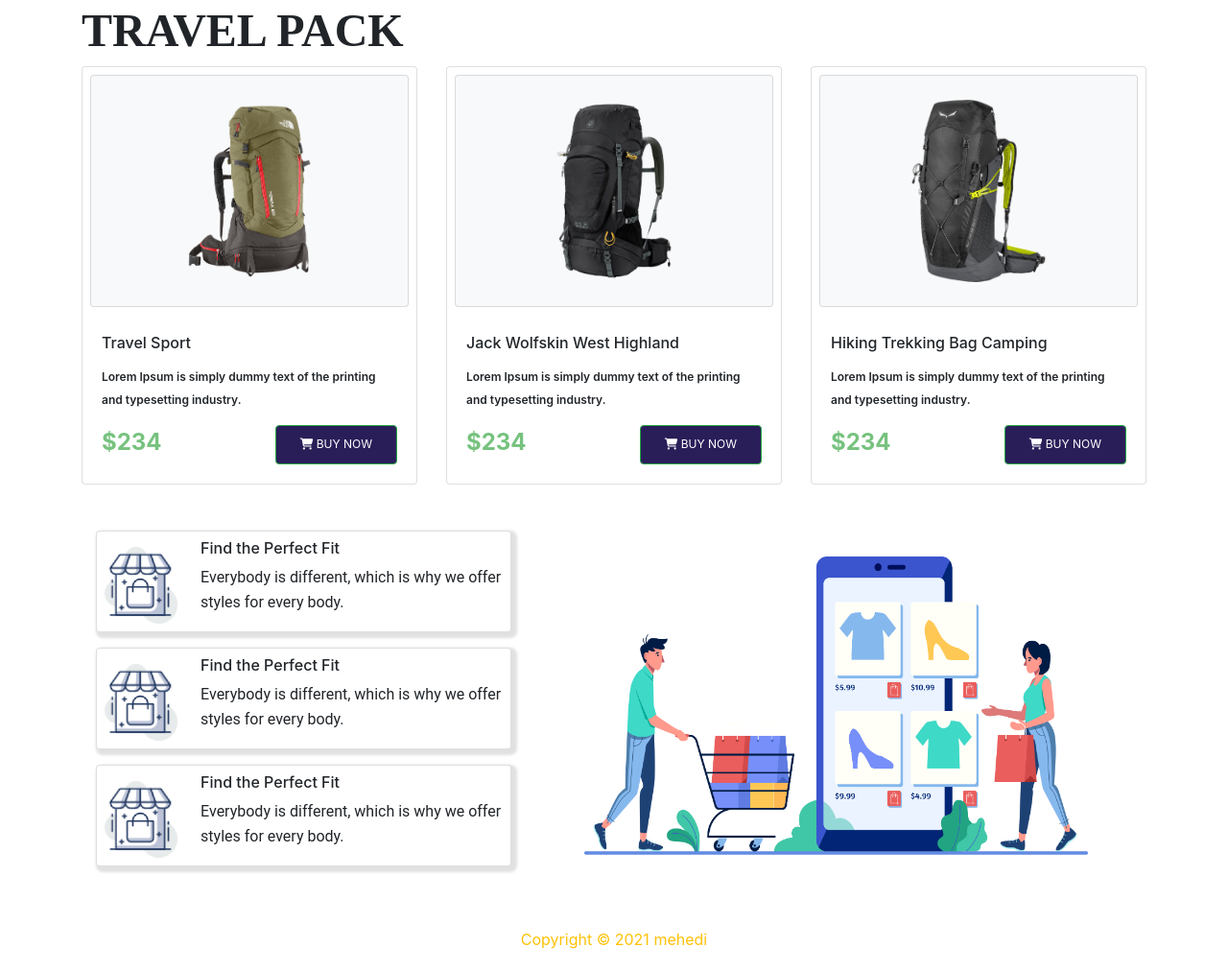
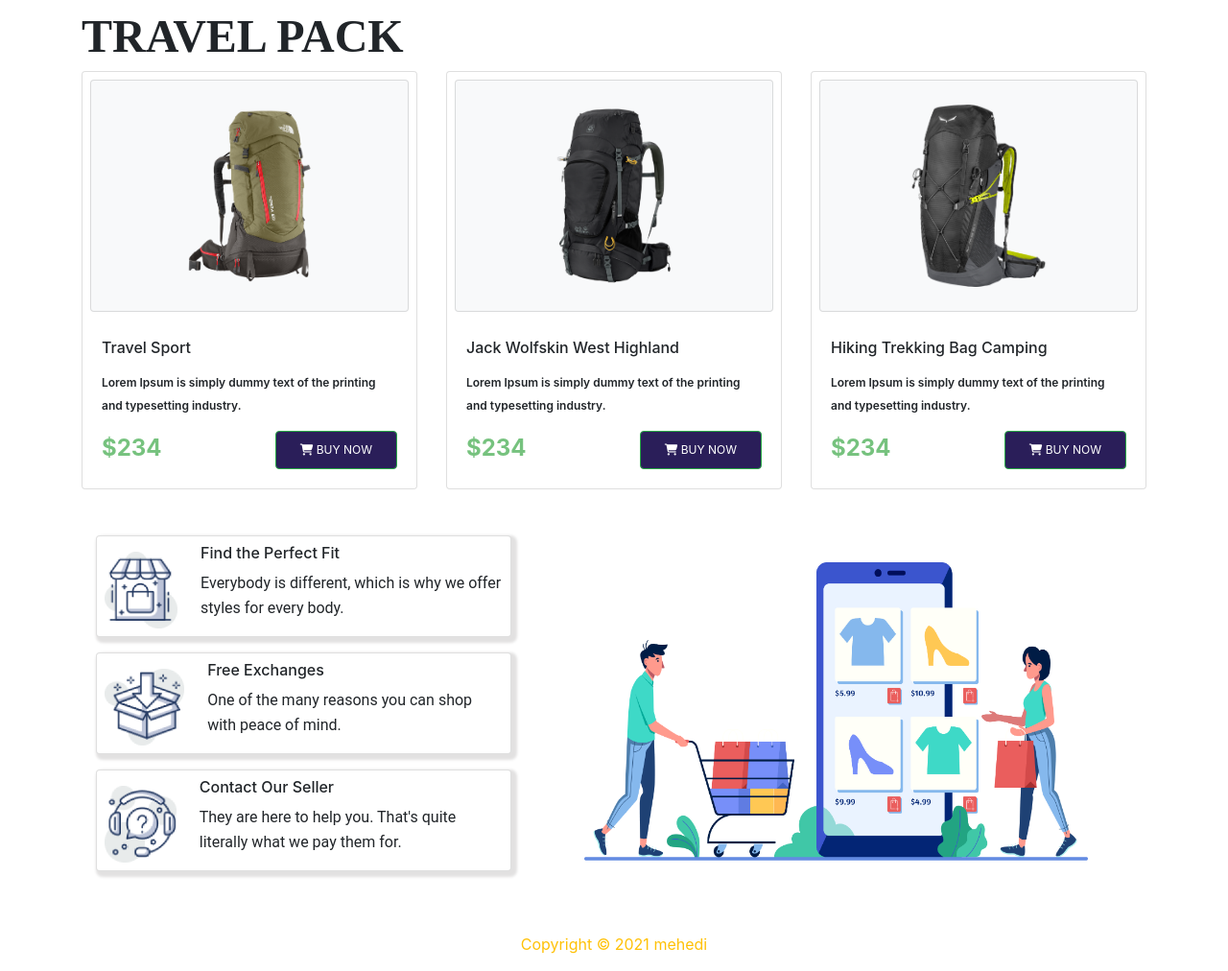
Before and after one commit to mmhk30313/bootstrap-penguin-fashion, a plain HTML site: page index.html in a window 1280 px wide. Shown: the part 1137-2149 px from the top of the page at 96% size. Drawn offline with Linux system fonts and the light colour scheme.

Commit message:
Done Alhumdulillah

```diff
--- a/index.html
+++ b/index.html
@@ -196,20 +196,22 @@
             </div>
             <div class="small-card card p-2 mb-3">
                 <div class="icon-img mt-2">
-                    <img src="images-opt3/Logo, Icon/image 12.png" alt="">
+                    <img src="images-opt3/Logo, Icon/image 13.png" alt="">
                 </div>
                 <div class="description ml-4">
-                    <h5>Find the Perfect Fit</h5>
-                    <small>Everybody is different, which is why we offer styles for every body.</small>
+                    <h5>Free Exchanges</h5>
+                    <small>One of the many reasons you can shop
+                        with peace of mind.</small>
                 </div>
             </div>
             <div class="small-card card p-2 mb-3">
                 <div class="icon-img mt-2">
-                    <img src="images-opt3/Logo, Icon/image 12.png" alt="">
+                    <img src="images-opt3/Logo, Icon/image 14.png" alt="">
                 </div>
                 <div class="description ml-4">
-                    <h5>Find the Perfect Fit</h5>
-                    <small>Everybody is different, which is why we offer styles for every body.</small>
+                    <h5>Contact Our Seller</h5>
+                    <small>They are here to help you. That's quite
+                        literally what we pay them for.</small>
                 </div>
             </div>
         </div>
--- a/style.css
+++ b/style.css
@@ -51,7 +51,7 @@ body>header a{
     }
 }
 .nav-logo{
-    width: 50%;
+    width: 60%;
 }
 .nav-logo img{
     width: 100%;
@@ -64,7 +64,7 @@ body>header a{
 .extra-icon{
     position: absolute;
     top: -1.5%;
-    left: 40%;
+    left: 45%;
 }
 .my-pack{
     width: 100%;
```
